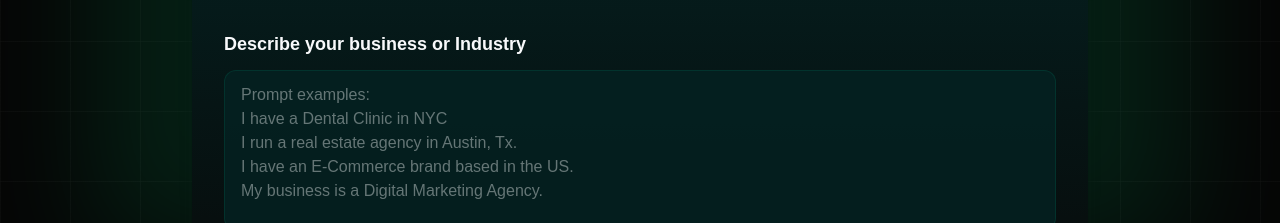
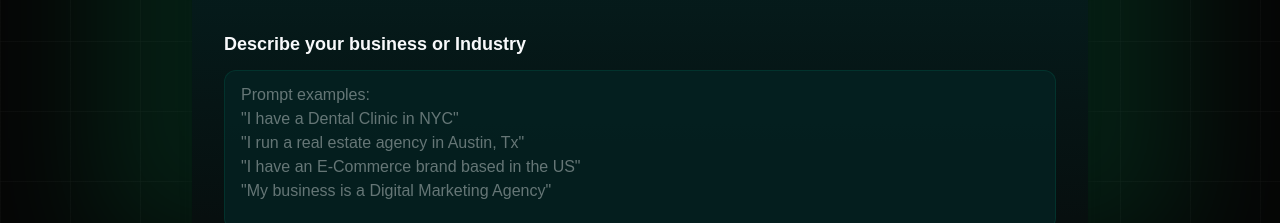
Before and after one commit to gaurav-pndy/aeontrix, a React (Vite) app: page / in a window 1280 px wide. Shown: the part 729-952 px from the top of the page. Built offline with nearby package versions, Linux system fonts and the light colour scheme.

Commit message:
updated prompt examples text

```diff
--- a/src/components/HeroSection.jsx
+++ b/src/components/HeroSection.jsx
@@ -68,11 +68,11 @@ const HeroSection = () => {
             </label>
             <textarea
               className="w-full h-52 md:h-40 bg-[#042222]/80 border border-[#03624C]/30 rounded-xl px-4 py-3 text-seasalt placeholder-[#F8F9FB]/40 focus:outline-none focus:border-[#00FF93] focus:ring-2 focus:ring-[#00FF93]/20 transition-all duration-300 resize-none"
-              placeholder="Prompt examples:
-I have a Dental Clinic in NYC
-I run a real estate agency in Austin, Tx.
-I have an E-Commerce brand based in the US.
-My business is a Digital Marketing Agency."
+              placeholder='Prompt examples:
+"I have a Dental Clinic in NYC"
+"I run a real estate agency in Austin, Tx"
+"I have an E-Commerce brand based in the US"
+"My business is a Digital Marketing Agency"'
             ></textarea>
           </div>
 
```
